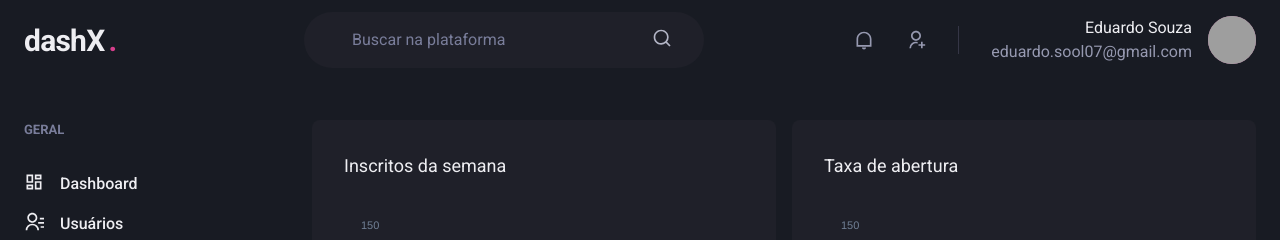
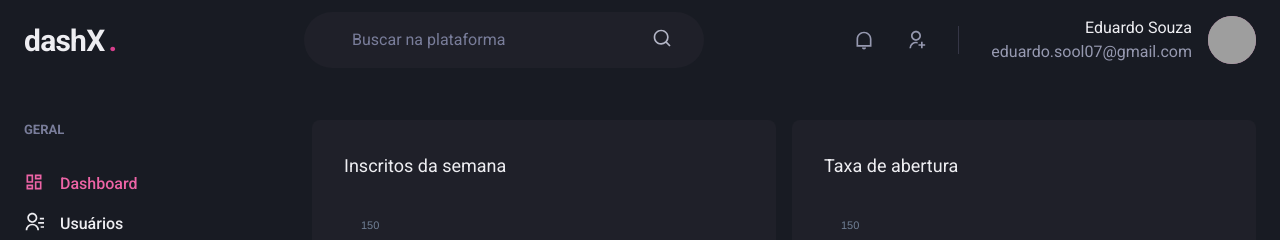
Before and after one commit to Eduardo-SO/dashx, a Next.js app: page /dashboard in a window 1280 px wide. Shown: the top 240 px of the page. Built offline with nearby package versions, Linux system fonts and the light colour scheme; grey boxes are pictures that could not be loaded.

Commit message:
Add ActiveLink component

```diff
--- /dev/null
+++ b/src/components/ActiveLink.tsx
@@ -0,0 +1,36 @@
+import Link, { LinkProps } from "next/link";
+import { useRouter } from "next/router";
+import { cloneElement, ReactElement } from "react";
+
+interface ActiveLinkProps extends LinkProps {
+  children: ReactElement
+  shouldMatchExactHref: boolean
+}
+
+export function ActiveLink({
+  children,
+  shouldMatchExactHref = false,
+  ...rest
+}: ActiveLinkProps) {
+  let isActive = false
+  const { asPath } = useRouter()
+
+  if (shouldMatchExactHref && (asPath === rest.href || asPath === rest.as)) {
+    isActive = true
+  }
+
+  if (!shouldMatchExactHref && (
+    asPath.startsWith(String(rest.href)) ||
+    asPath.startsWith(String(rest.href))
+    )) {
+    isActive = true
+  }
+
+  return (
+    <Link {...rest}>
+      {cloneElement(children, {
+        color: isActive ? 'pink.400' : 'gray.50'
+      })}
+    </Link>
+  )
+}
--- a/src/components/Sidebar/NavLink.tsx
+++ b/src/components/Sidebar/NavLink.tsx
@@ -1,6 +1,6 @@
 import { ElementType } from "react";
 import { Icon, Link as ChakraLink, Text, LinkProps as ChakraLinkProps } from "@chakra-ui/react";
-import Link from 'next/link'
+import { ActiveLink } from "../ActiveLink";
 
 interface NavSectionProps extends ChakraLinkProps {
   title: string
@@ -10,11 +10,11 @@
 
 export function NavLink({ title, icon, href, ...rest }: NavSectionProps) {
   return(
-    <Link href={href} passHref>
+    <ActiveLink href={href} passHref>
       <ChakraLink display="flex" align="center" {...rest}>
         <Icon as={icon} fontSize="20" />
         <Text ml="4" fontWeight="medium">{title}</Text>
       </ChakraLink>
-    </Link>
+    </ActiveLink>
   )
 }
```
